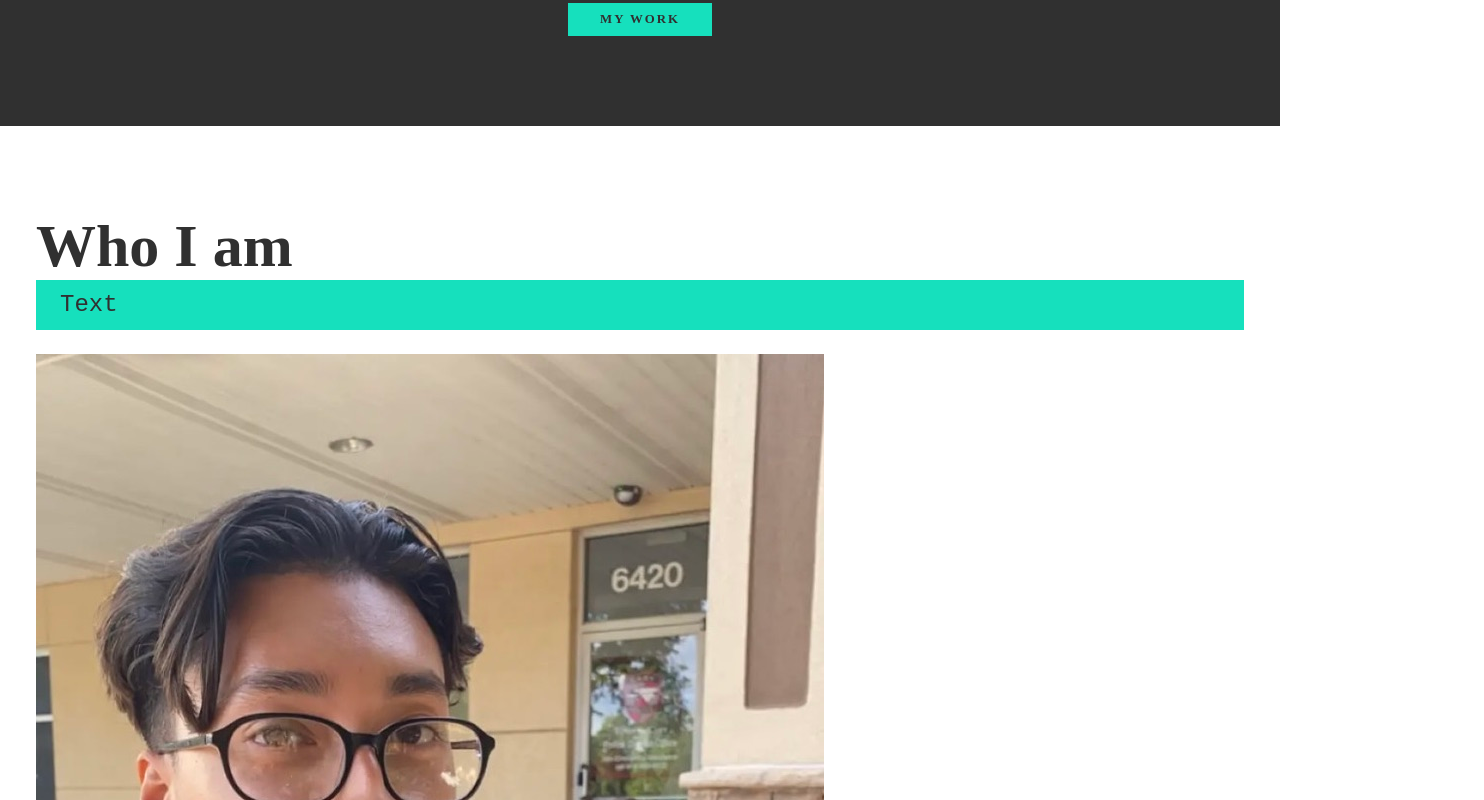
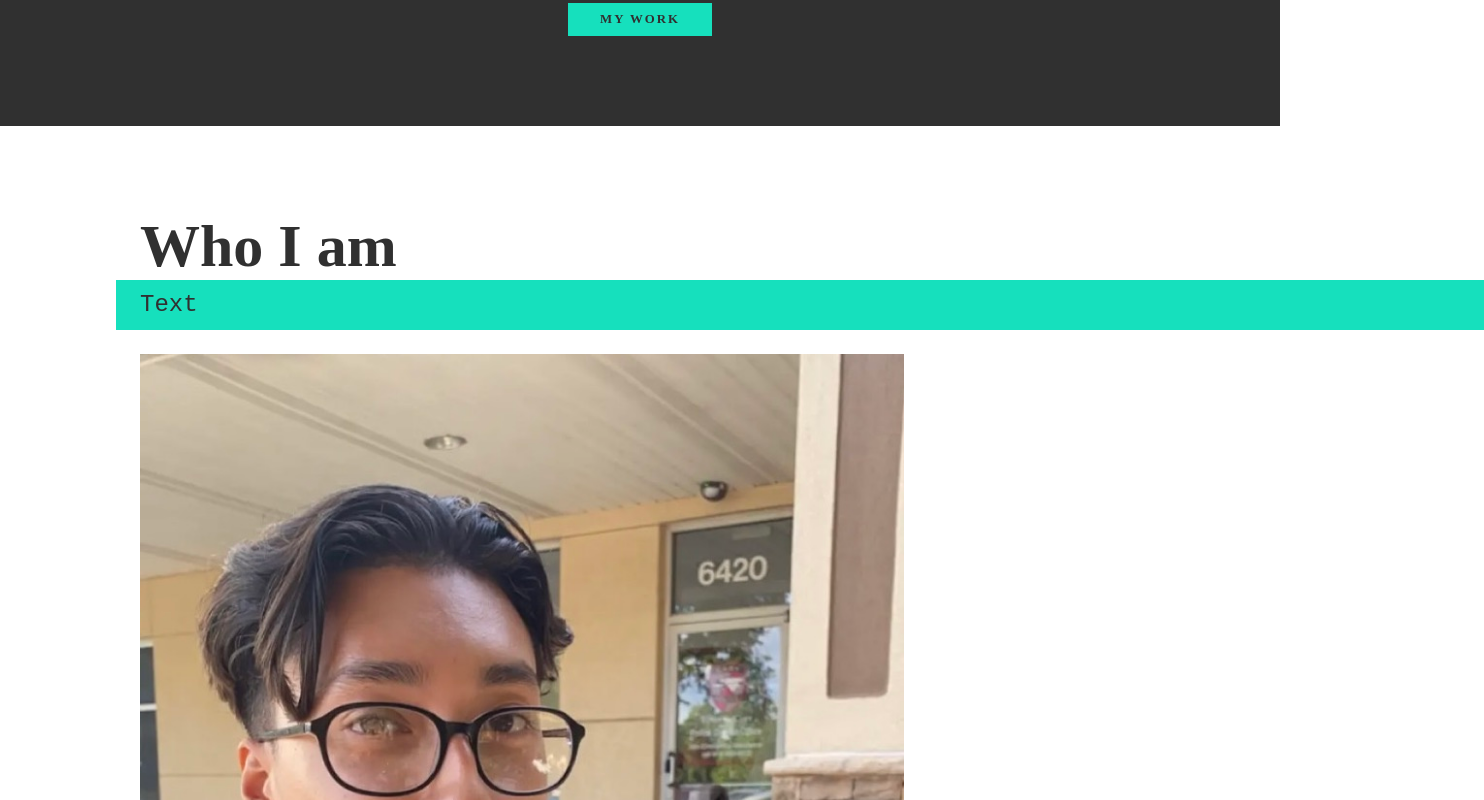
Before and after one commit to Emmanuel6093/Emmanuel-Online-Portfolio, a plain HTML site: page index.html in a window 1280 px wide. Shown: the part 700-1500 px from the top of the page, 1484 px wide, since content can reach past the window. Drawn offline with nearby package versions, Linux system fonts and the light colour scheme.

Commit message:
About me css section done

```diff
--- a/assets/css/style.css
+++ b/assets/css/style.css
@@ -227,3 +227,44 @@ nav {
         margin-left: 2mm;
     }
 }
+
+.about-me {
+    max-width: 1000px;
+    margin: 0 auto;
+}
+
+.about-me__img {
+    box-shadow: var(--bs);
+}
+
+@media (min-width: 600px) {
+    .about-me {
+        display: grid;
+        grid-template-columns: 1fr 200px;
+        grid-template-areas:
+            "title img"
+            "subtitle img"
+            "text img";
+        grid-column-gap: 2em;
+    }
+
+    .section__title--about {
+        grid-area: title;
+    }
+
+    .section__subtitle--about {
+        grid-column: 1 / -1;
+        grid-row: 2;
+        position: relative;
+        left: -1em;
+        width: calc(100% + 2em);
+        padding-left: 1em;
+        padding-right: calc(200px + 4em);
+    }
+
+     .about-me__img {
+        grid-area: img;
+        position: relative;
+        z-index: 2;
+    }
+}
--- a/index.html
+++ b/index.html
@@ -90,7 +90,7 @@
             <p></p>
         </div>
 
-        <img src="./assets/images/picofmyself.jpeg" alt="Emmanuel sitting down holding a drink in his hand">
+        <img src="./assets/images/picofmyself.jpeg" alt="Emmanuel sitting down holding a drink in his hand" class=""about-me__img>
      </section>
 
      <!-- My work -->
```
